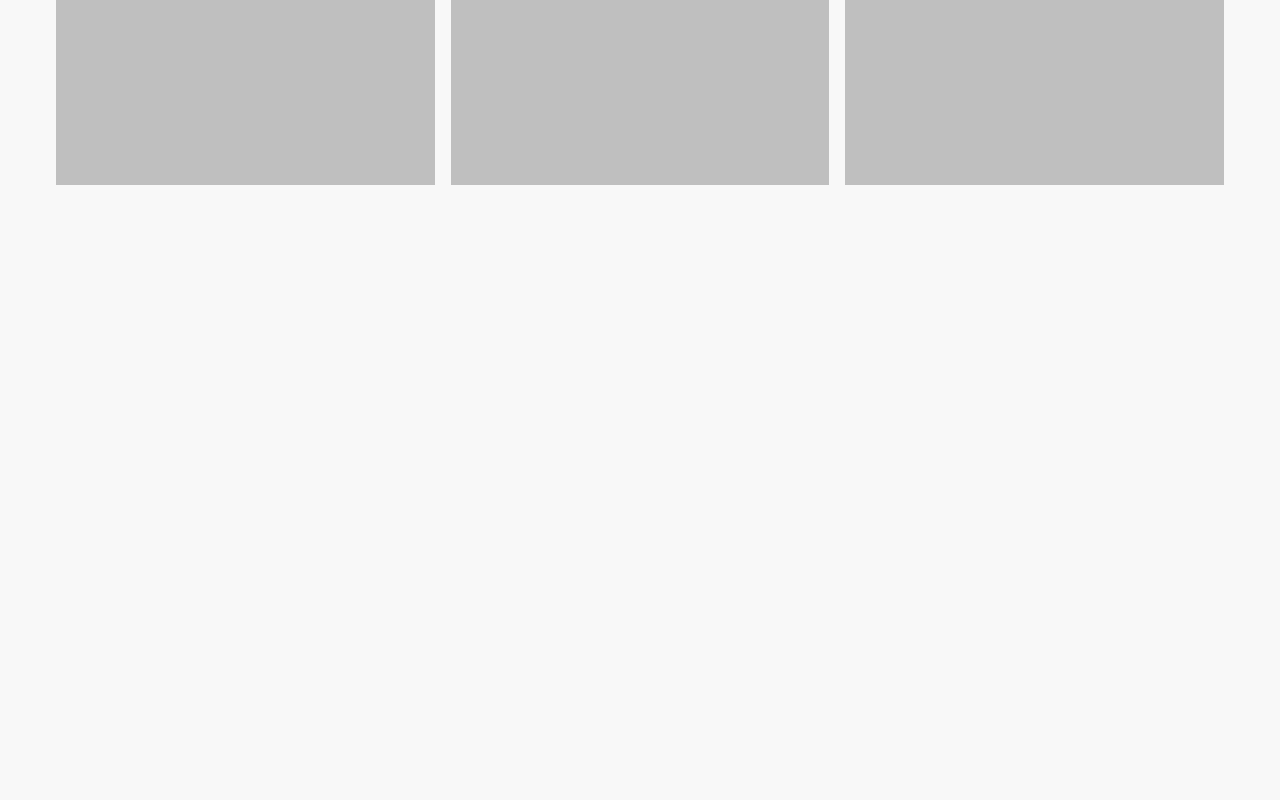
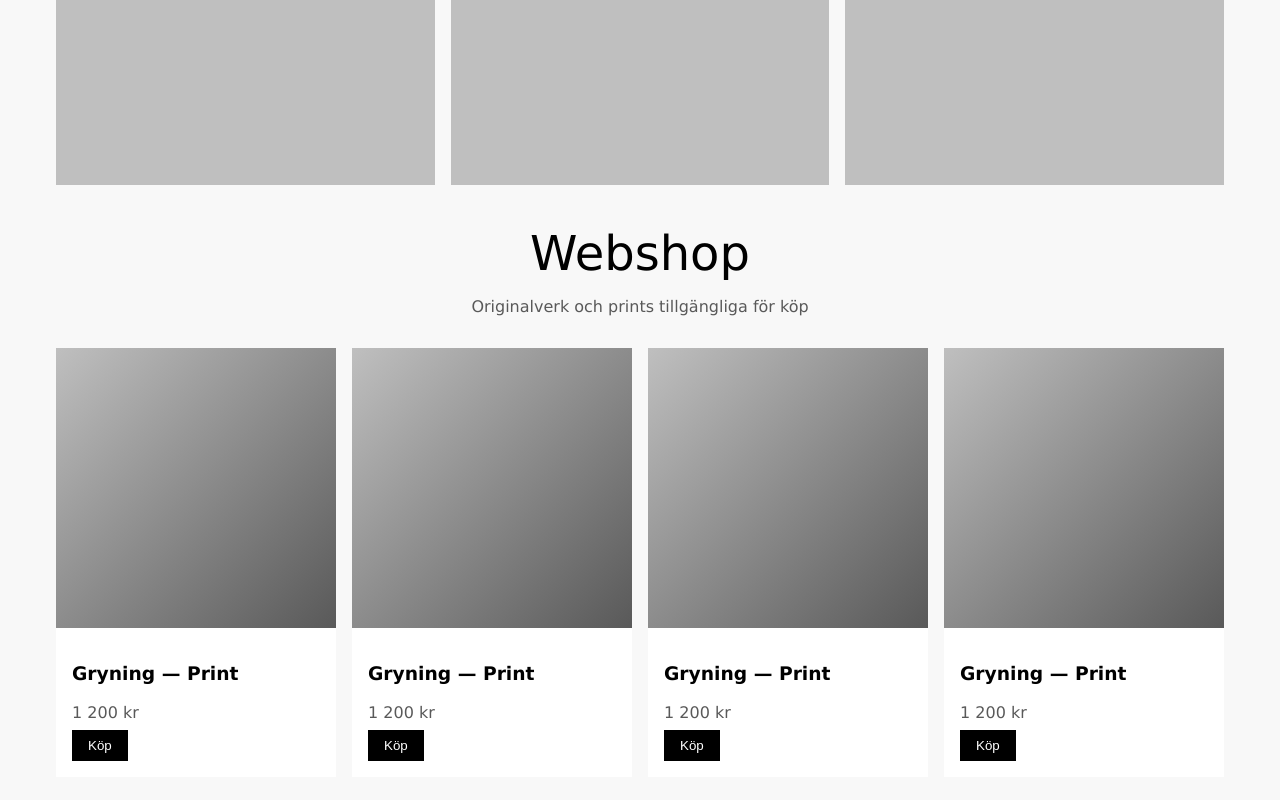
Before and after one commit to alicelarsson95/ByAhlcrona, a React (Vite) app in the folder frontend/: page / in a window 1280 px wide. Shown: the part 1778-2578 px from the top of the page. Before the commit the page ends 1963 px from the top, so only its background shows below. Built offline with nearby package versions, Linux system fonts and the light colour scheme.

Commit message:
started on shop

```diff
--- /dev/null
+++ b/frontend/src/components/Shop/Shop.jsx
@@ -0,0 +1,58 @@
+import styles from "./Shop.module.css";
+
+const Shop = () => {
+  return (
+    <section id="shop">
+      <div className={styles.container}>
+        <h2 className={styles.title}>Webshop</h2>
+
+        <p className={styles.subtitle}>Originalverk och prints tillgängliga för köp</p>
+
+        <div className={styles.grid}>
+          <div className={styles.card}>
+  <div className={styles.image}></div>
+
+  <div className={styles.info}>
+    <h3>Gryning — Print</h3>
+    <p className={styles.price}>1 200 kr</p>
+
+    <button className={styles.button}>Köp</button>
+  </div>
+</div>
+          <div className={styles.card}>
+  <div className={styles.image}></div>
+
+  <div className={styles.info}>
+    <h3>Gryning — Print</h3>
+    <p className={styles.price}>1 200 kr</p>
+
+    <button className={styles.button}>Köp</button>
+  </div>
+</div>
+          <div className={styles.card}>
+  <div className={styles.image}></div>
+
+  <div className={styles.info}>
+    <h3>Gryning — Print</h3>
+    <p className={styles.price}>1 200 kr</p>
+
+    <button className={styles.button}>Köp</button>
+  </div>
+</div>
+          <div className={styles.card}>
+  <div className={styles.image}></div>
+
+  <div className={styles.info}>
+    <h3>Gryning — Print</h3>
+    <p className={styles.price}>1 200 kr</p>
+
+    <button className={styles.button}>Köp</button>
+  </div>
+</div>
+        </div>
+      </div>
+    </section>
+  );
+};
+
+export default Shop;
--- /dev/null
+++ b/frontend/src/components/Shop/Shop.module.css
@@ -0,0 +1,68 @@
+.container {
+  max-width: var(--container-width);
+  margin: 0 auto;
+  padding: 0 var(--space-medium);
+  text-align: center;
+  margin-bottom: 100px;;
+}
+
+.title {
+  font-size: var(--font-xxl);
+  font-weight: 300;
+  margin-bottom: var(--space-small);
+}
+
+.subtitle {
+  font-size: var(--font-medium);
+  color: var(--grey-dark);
+  margin-bottom: var(--space-large);
+}
+
+.grid {
+  display: grid;
+  grid-template-columns: repeat(auto-fit, minmax(220px, 1fr));
+  gap: var(--space-medium);
+  margin-top: var(--space-xl);
+}
+
+.card {
+  width: 100%;
+  aspect-ratio: 1 / 1;
+  background: linear-gradient(
+    135deg,
+    var(--grey-light),
+    var(--grey-dark)
+  );
+}
+
+.card {
+  background: var(--white);
+}
+
+.image {
+  width: 100%;
+  aspect-ratio: 1 / 1;
+  background: linear-gradient(
+    135deg,
+    var(--grey-light),
+    var(--grey-dark)
+  );
+}
+
+.info {
+  padding: var(--space-medium);
+  text-align: left;
+}
+
+.price {
+  color: var(--grey-dark);
+  margin: var(--space-small) 0;
+}
+
+.button {
+  background: var(--black);
+  color: var(--white);
+  border: none;
+  padding: var(--space-small) var(--space-medium);
+  cursor: pointer;
+}
--- a/frontend/src/pages/Home.jsx
+++ b/frontend/src/pages/Home.jsx
@@ -1,6 +1,7 @@
 import Navbar from "../components/Navbar/Navbar";
 import Hero from "../components/Hero/Hero"
 import Portfolio from "../components/Portfolio/Portfolio";
+import Shop from "../components/Shop/Shop";
 
 const Home = () => {
   return (
@@ -8,8 +9,8 @@ const Home = () => {
     <Navbar />
       <Hero />
       <Portfolio />
-      {/* <Shop />
-      <About />
+       <Shop />
+      {/* <About />
       <Contact />
       <Footer />  */}
     </>
```
